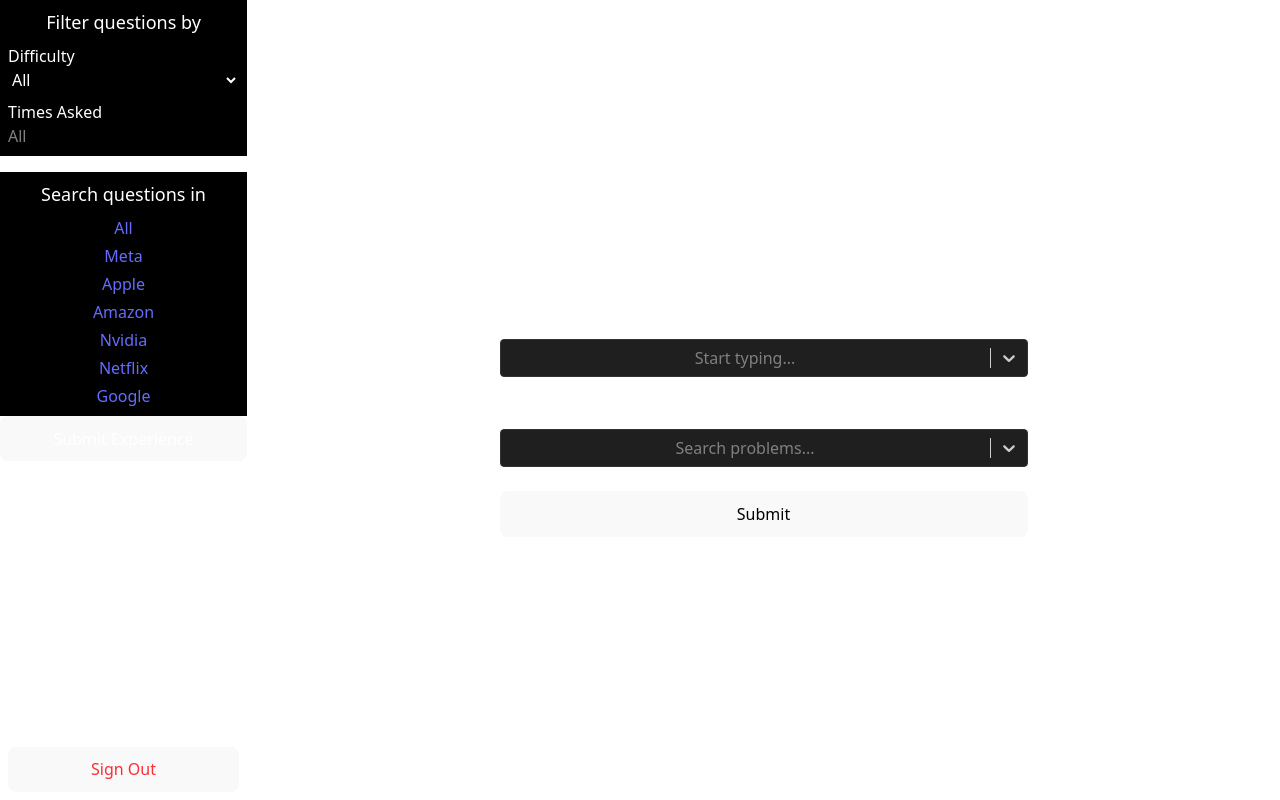
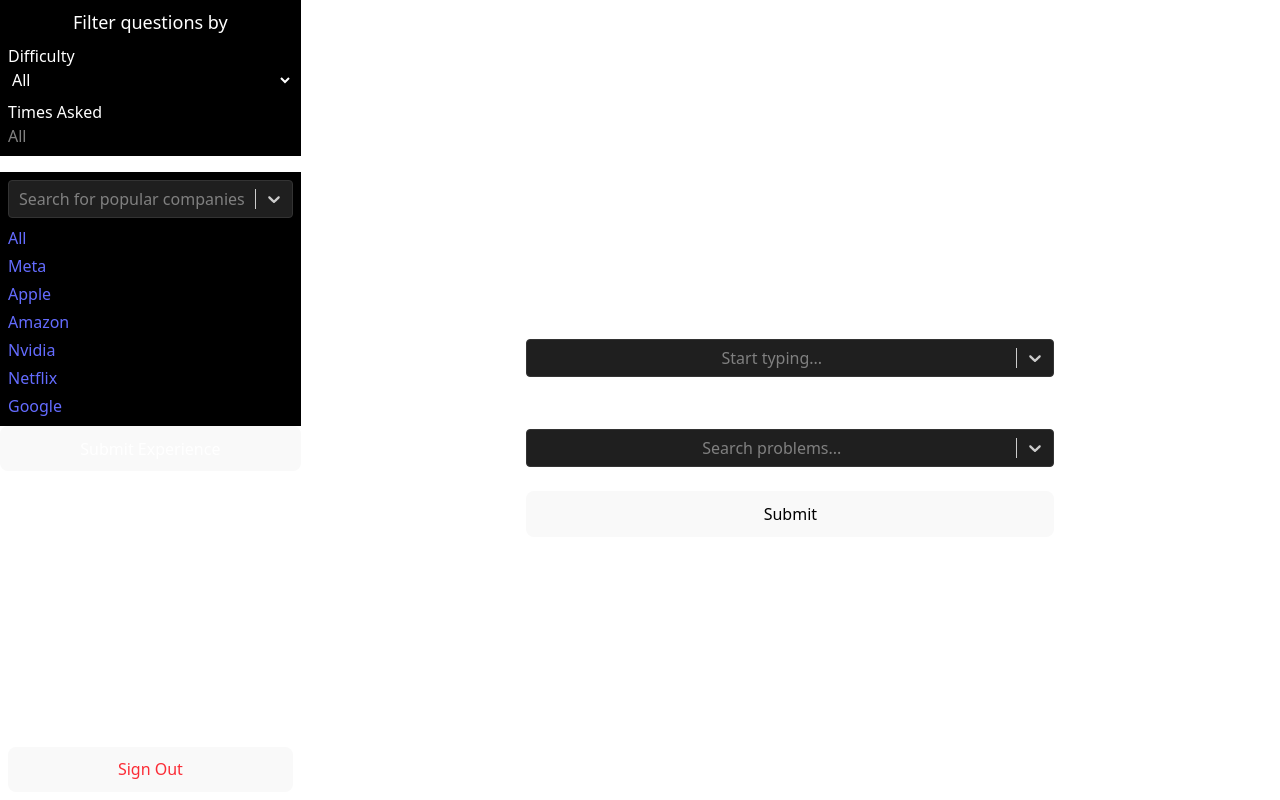
Before and after one commit to rupakyeware/Goat-Prep-Frontend, a React (Vite) app: page /submit in a window 1280 px wide. Built offline with nearby package versions, Linux system fonts and the light colour scheme; no server answers; sample sign-in values are in the browser's storage.

Commit message:
Final changes before starting beautification

```diff
--- a/src/components/layout/Sidebar.jsx
+++ b/src/components/layout/Sidebar.jsx
@@ -1,10 +1,20 @@
 import { useNavigate } from "react-router-dom";
 import { MAANG } from "../../constants/companies.js";
 import { useAuth } from "../../context/AuthContext.jsx";
+import AsyncSearchSelect from "../ui/common/AsyncSearchSelect.jsx";
+import { useEffect, useState } from "react";
+import { loadCompaniesForAsyncSearch } from "../../services/company/companyService.js";
 
 export default function Sidebar({filters, setFilters}) {
     const navigate = useNavigate();
     const { logout } = useAuth();
+    const [selectedCompany, setSelectedCompany] = useState(null);
+
+    useEffect(() => {
+        if(selectedCompany && selectedCompany.value) {
+            navigate("/company/" + selectedCompany.value);
+        }
+    },[selectedCompany])
 
     const handleButtonClick = () => {
         navigate("/submit");
@@ -19,7 +29,7 @@ export default function Sidebar({filters, setFilters}) {
     }
 
     return (
-        <div className="min-h-screen text-white flex flex-col">
+        <div className="min-h-screen min-w-64 text-white flex flex-col">
             {/* Filters */}
             <div className="mb-4 bg-black p-2">
                 <h3 className="text-lg">Filter questions by</h3>
@@ -49,8 +59,13 @@ export default function Sidebar({filters, setFilters}) {
             </div>
             {/* MAANG questions */}
             <div className="bg-black p-2">
-                <h3 className="text-lg mb-2">Search questions in</h3>
-                <ul className="space-y-1">
+                <AsyncSearchSelect
+                    placeholder="Search for popular companies"
+                    value={selectedCompany}
+                    onChange={setSelectedCompany}
+                    loadOptions={loadCompaniesForAsyncSearch}
+                />
+                <ul className="space-y-1 text-left mt-2">
                     <li><a href={"/"}>All</a></li>
                     <li><a href={"/company/" + MAANG.Meta}>Meta</a></li>
                     <li><a href={"/company/" + MAANG.Apple}>Apple</a></li>
--- a/src/components/ui/common/AsyncSearchSelect.jsx
+++ b/src/components/ui/common/AsyncSearchSelect.jsx
@@ -10,7 +10,7 @@ export default function AsyncSearchSelect({
 }) {
     return (
         <div className="text-white w-full">
-            {label && <label className="block mb-1 text-left">{label}</label>}
+            {label && <label className="block mb-1">{label}</label>}
             <AsyncSelect
                 cacheOptions
                 loadOptions={loadOptions}
--- a/src/pages/CompanyProblems.jsx
+++ b/src/pages/CompanyProblems.jsx
@@ -19,7 +19,7 @@ export default function CompanyProblems() {
         }
         fetchCompany();
         setFilters(prev => ({...prev, companyId: companyId, page: 0}));
-    },[])
+    },[companyId])
 
     return (
         <div className="w-full text-white">
```
